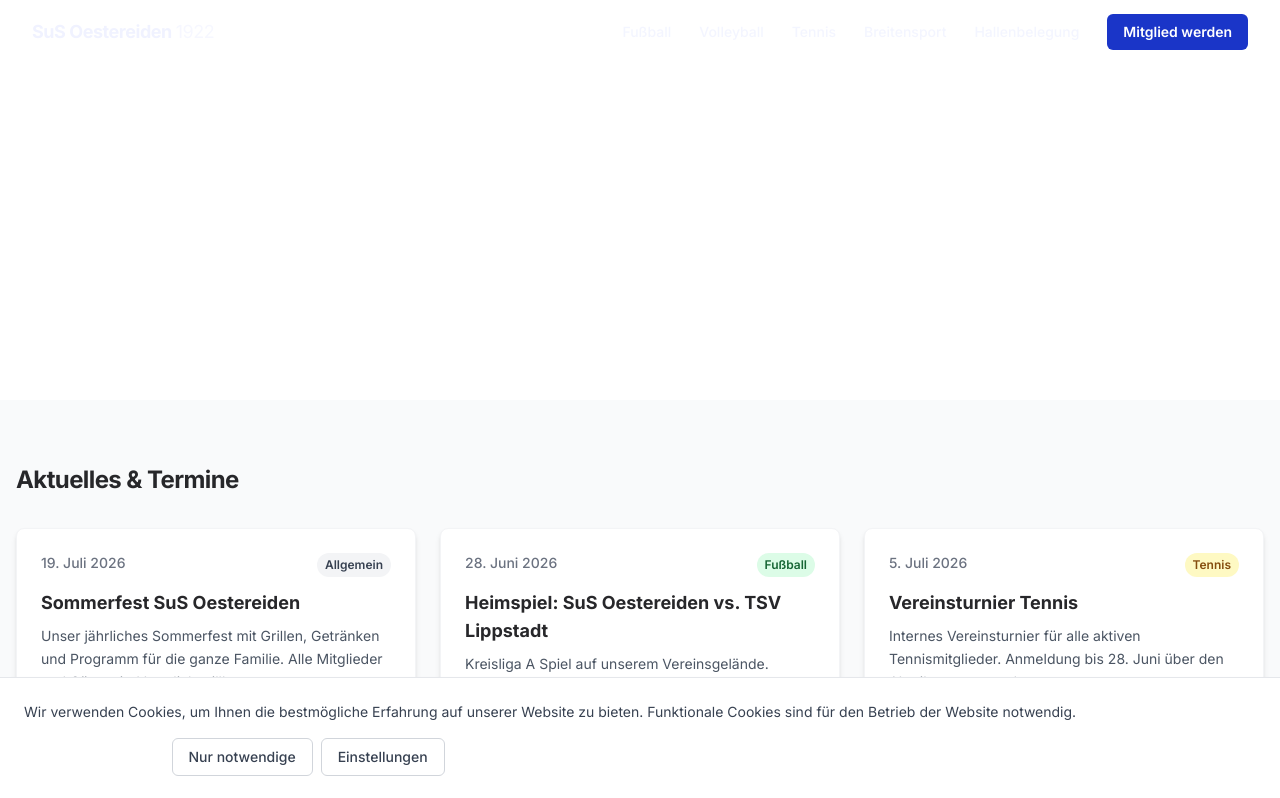
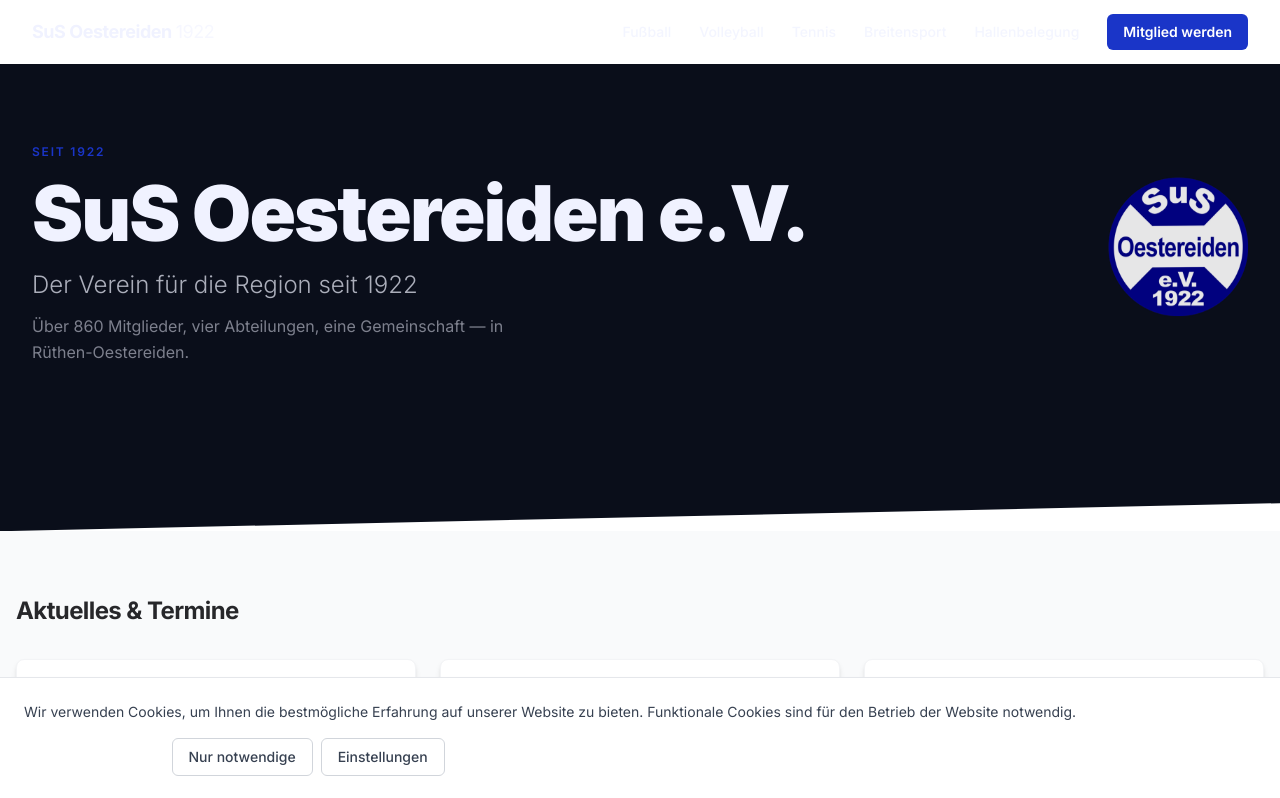
Before and after one commit to nilsworm/Website-Oestereiden, a Next.js app: page / in a window 1280 px wide. Shown: the top 798 px of the page. Built offline with nearby package versions, Linux system fonts and the light colour scheme.

Commit message:
feat: redesign HeroSection — dark, diagonal clip, logo float, icon prop, stats slot

```diff
--- a/src/components/ui/HeroSection.tsx
+++ b/src/components/ui/HeroSection.tsx
@@ -1,19 +1,55 @@
+import Image from 'next/image'
+
 interface HeroSectionProps {
   title: string
   subtitle: string
   description?: string
+  icon?: string
+  children?: React.ReactNode
 }
 
-export default function HeroSection({ title, subtitle, description }: HeroSectionProps) {
+export default function HeroSection({ title, subtitle, description, icon, children }: HeroSectionProps) {
   return (
-    <section className="bg-sus-green text-white py-20 px-4">
-      <div className="max-w-7xl mx-auto text-center">
-        <h1 className="text-4xl md:text-6xl font-bold tracking-tight mb-3">{title}</h1>
-        <p className="text-xl md:text-2xl font-light opacity-90 mb-4">{subtitle}</p>
-        {description && (
-          <p className="text-base md:text-lg opacity-75 max-w-2xl mx-auto">{description}</p>
-        )}
+    <section className="relative bg-sus-navy text-sus-light clip-diagonal">
+      <div className="max-w-7xl mx-auto px-4 sm:px-6 lg:px-8 pt-20 pb-16">
+        <div className="flex flex-col md:flex-row items-center gap-10">
+          <div className="flex-1">
+            <p className="text-sus-royal font-semibold text-xs uppercase tracking-[0.15em] mb-4">
+              Seit 1922
+            </p>
+            <h1 className="text-[clamp(40px,6vw,80px)] font-black tracking-tight leading-none mb-4 text-sus-light">
+              {title}
+            </h1>
+            <p className="text-xl md:text-2xl text-sus-light/70 font-light mb-3">{subtitle}</p>
+            {description && (
+              <p className="text-base text-sus-light/50 max-w-lg leading-relaxed">{description}</p>
+            )}
+          </div>
+
+          <div className="flex-shrink-0 flex items-center justify-center">
+            {icon ? (
+              <span className="text-[80px] md:text-[100px] leading-none">{icon}</span>
+            ) : (
+              <Image
+                src="/images/logo.png"
+                alt="SuS Oestereiden Logo"
+                width={140}
+                height={140}
+                className="animate-float opacity-90"
+                priority
+              />
+            )}
+          </div>
+        </div>
       </div>
+
+      {children && (
+        <div className="bg-sus-club/80 py-4 px-4">
+          <div className="max-w-7xl mx-auto">
+            {children}
+          </div>
+        </div>
+      )}
     </section>
   )
 }
```
